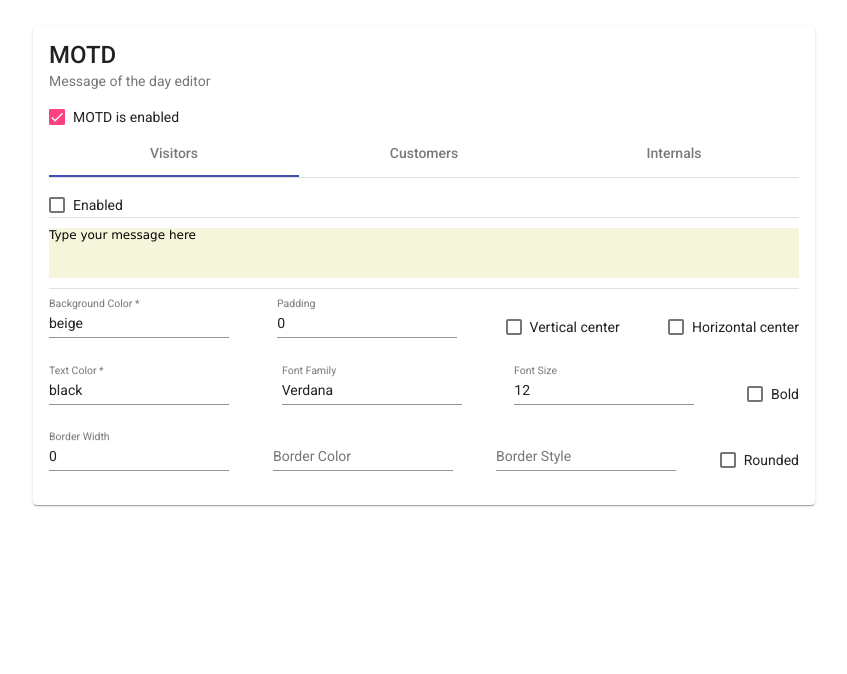
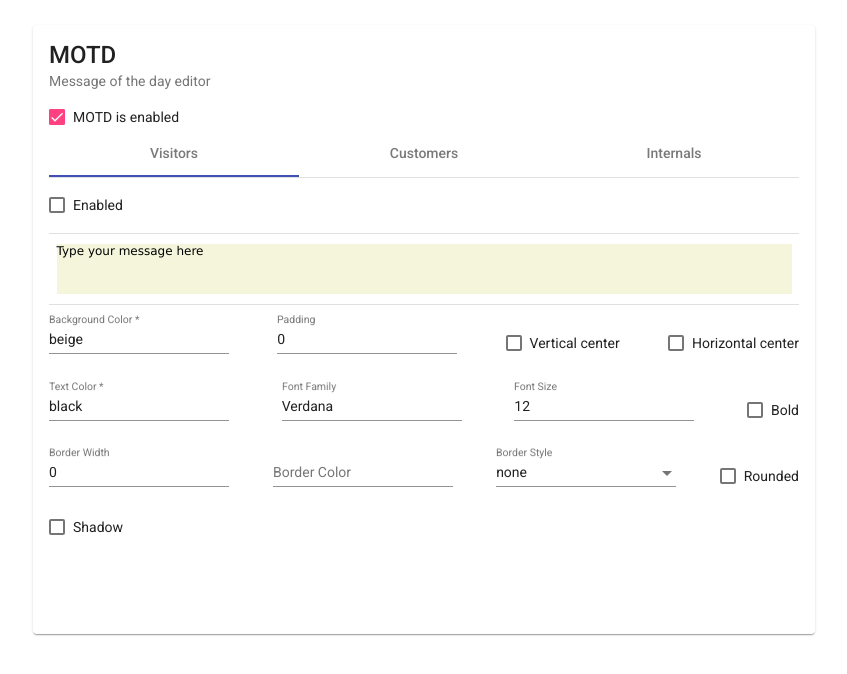
Before and after one commit to jeanfgagnon/ng-motd, an Angular app: page / in a window 1280 px wide. Shown: the top 674 px of the page, without its empty margins (216-1063 px from the left). Built offline with nearby package versions, Linux system fonts and the light colour scheme.

Commit message:
Before reorganizing form

```diff
--- a/src/app/components/editor-guts/editor-guts.component.html
+++ b/src/app/components/editor-guts/editor-guts.component.html
@@ -2,7 +2,11 @@
 
   <form [formGroup]="fgSettings">
 
-    <mat-checkbox [checked]="EditorConfig.enabled">Enabled</mat-checkbox><br />
+    <div>
+      <mat-checkbox [checked]="EditorConfig.enabled" formControlName="enabled">Enabled</mat-checkbox>
+      <br />
+      <br />
+    </div>
 
     <mat-divider></mat-divider>
 
@@ -67,13 +71,18 @@
       </mat-form-field>
 
       <mat-form-field>
-        <mat-label>Border Style</mat-label>
-        <input matInput type="text" placeholder="Border Style" aria-label="Border Style" formControlName="borderStyle" />
+        <mat-select placeholder="Border Style" formControlName="borderStyle">
+          <mat-option *ngFor="let bs of borderStyles" [value]="bs">
+            {{ bs }}
+          </mat-option>
+        </mat-select>
       </mat-form-field>
 
       <mat-checkbox class='field-item' formControlName="rounded">Rounded</mat-checkbox>
 
     </div>
-
+    <div class='field-zone'>
+      <mat-checkbox class='field-item' formControlName="shadow">Shadow</mat-checkbox>
+    </div>
   </form>
 </div>
--- a/src/app/components/editor-guts/editor-guts.component.scss
+++ b/src/app/components/editor-guts/editor-guts.component.scss
@@ -1,6 +1,7 @@
 .editor-outer {
   // padding: 25px;
   margin-top: 15px;
+  height: 425px;
   box-sizing: border-box;
 }
 
@@ -28,4 +29,7 @@
 
 .message-view {
   box-sizing: border-box;
+  width: 98%;
+  margin-left: auto;
+  margin-right: auto;
 }
--- a/src/app/components/editor-guts/editor-guts.component.ts
+++ b/src/app/components/editor-guts/editor-guts.component.ts
@@ -15,10 +15,11 @@ interface CssObject {
 export class EditorGutsComponent implements OnInit {
 
   private _editorConfig = new EditorConfig();
-
+  public borderStyles: string[] = [];
   initMessage = 'Your text here';
 
   fgSettings = this.fb.group({
+    enabled: [false],
     background: ['', Validators.required],
     color: ['', Validators.required],
     verticalAlign: [false],
@@ -48,6 +49,7 @@ export class EditorGutsComponent implements OnInit {
       this.configChanged.emit(this.EditorConfig);
     });
 
+    this.loadBorderStyles();
     this.loadForm();
   }
 
@@ -86,13 +88,30 @@ export class EditorGutsComponent implements OnInit {
       css["border-radius"] = '6px';
     }
 
+    css["border-style"] = this.EditorConfig.borderStyle;
+    css["border-width"] = `${this.EditorConfig.borderWidth}px`;
+    css["border-color"] = this.EditorConfig.borderColor;
+
+    if (this.EditorConfig.shadow) {
+      css["box-shadow"] = '1px 1px 3px 0px rgba(92, 92, 92, 1)';
+    }
+
     return css;
   }
 
   // privates
 
-  updateConfig(form: any) {
+  private loadBorderStyles(): void {
+    this.borderStyles.push("none");
+    this.borderStyles.push("solid");
+    this.borderStyles.push("double");
+    this.borderStyles.push("dashed");
+    this.borderStyles.push("dotted");
+  }
 
+  private updateConfig(form: any) {
+
+    this.EditorConfig.enabled = form.enabled;
     this.EditorConfig.isDirty = true;
     this.EditorConfig.background = form.background;
     this.EditorConfig.color = form.color;
@@ -105,6 +124,9 @@ export class EditorGutsComponent implements OnInit {
     this.EditorConfig.italic = form.italic;
     this.EditorConfig.underline = form.underline;
     this.EditorConfig.height = form.height;
+    this.EditorConfig.borderWidth = form.borderWidth;
+    this.EditorConfig.borderStyle = form.borderStyle;
+    this.EditorConfig.borderColor = form.borderColor;
     this.EditorConfig.rounded = form.rounded;
     this.EditorConfig.shadow = form.shadow;
 
@@ -113,6 +135,7 @@ export class EditorGutsComponent implements OnInit {
   private loadForm(): void {
 
     this.fgSettings.setValue({
+      enabled: this.EditorConfig.enabled,
       background: this.EditorConfig.background,
       color: this.EditorConfig.color,
       verticalAlign: this.EditorConfig.verticalAlign,
--- a/src/app/components/main-frame/main-frame.component.ts
+++ b/src/app/components/main-frame/main-frame.component.ts
@@ -27,6 +27,7 @@ export class MainFrameComponent implements OnInit {
 
       cnf.text = 'Type your message here';
       cnf.background = "beige";
+      cnf.enabled = false;
       cnf.color = "black";
       cnf.verticalAlign = false;
       cnf.horizontalAlign = false;
@@ -38,7 +39,7 @@ export class MainFrameComponent implements OnInit {
       cnf.underline = false;
       cnf.height = 50;
       cnf.borderWidth = 0;
-      cnf.borderStyle = '';
+      cnf.borderStyle = 'none';
       cnf.borderColor = '';
       cnf.rounded = false;
       cnf.shadow = false;
```
